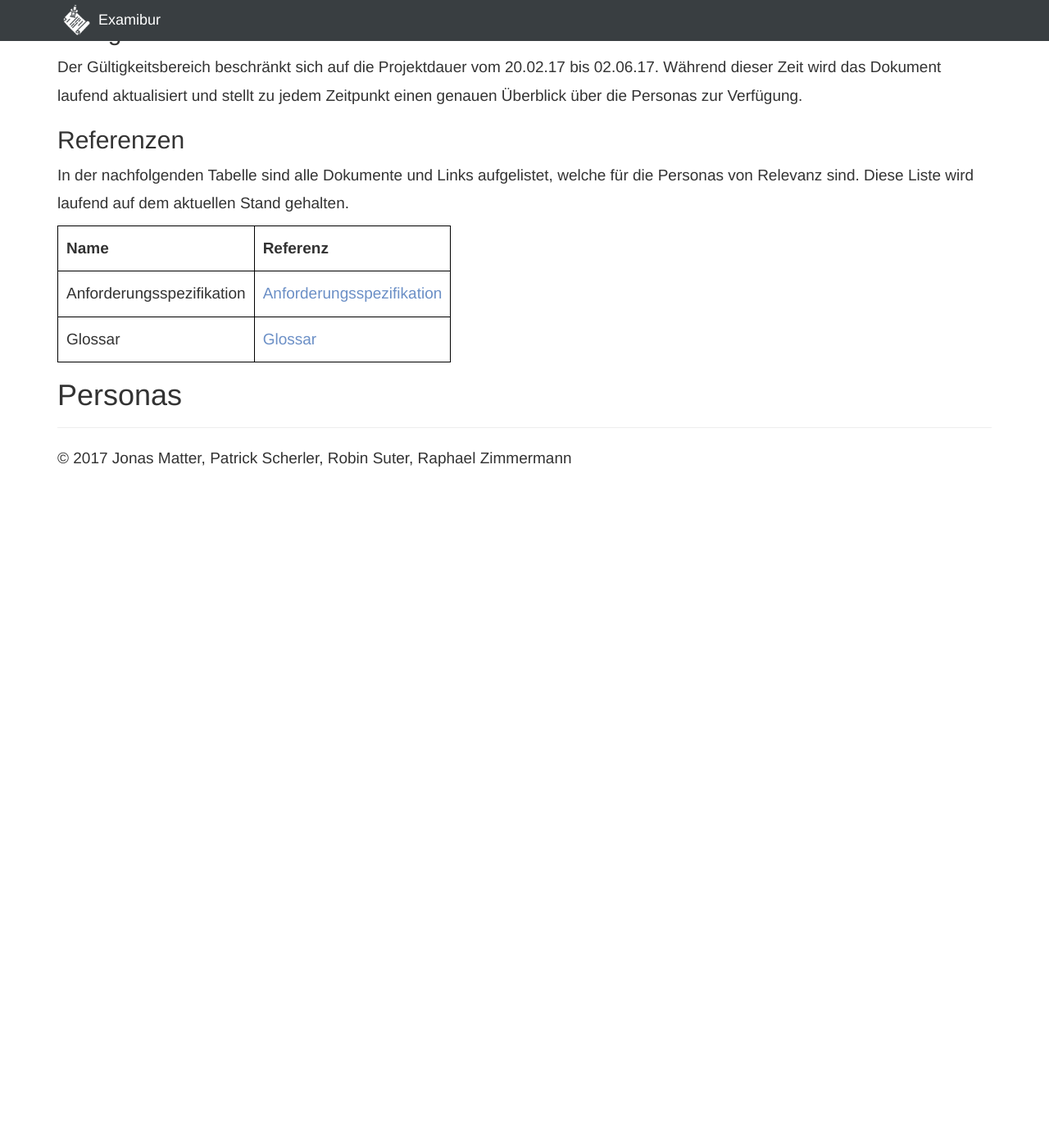
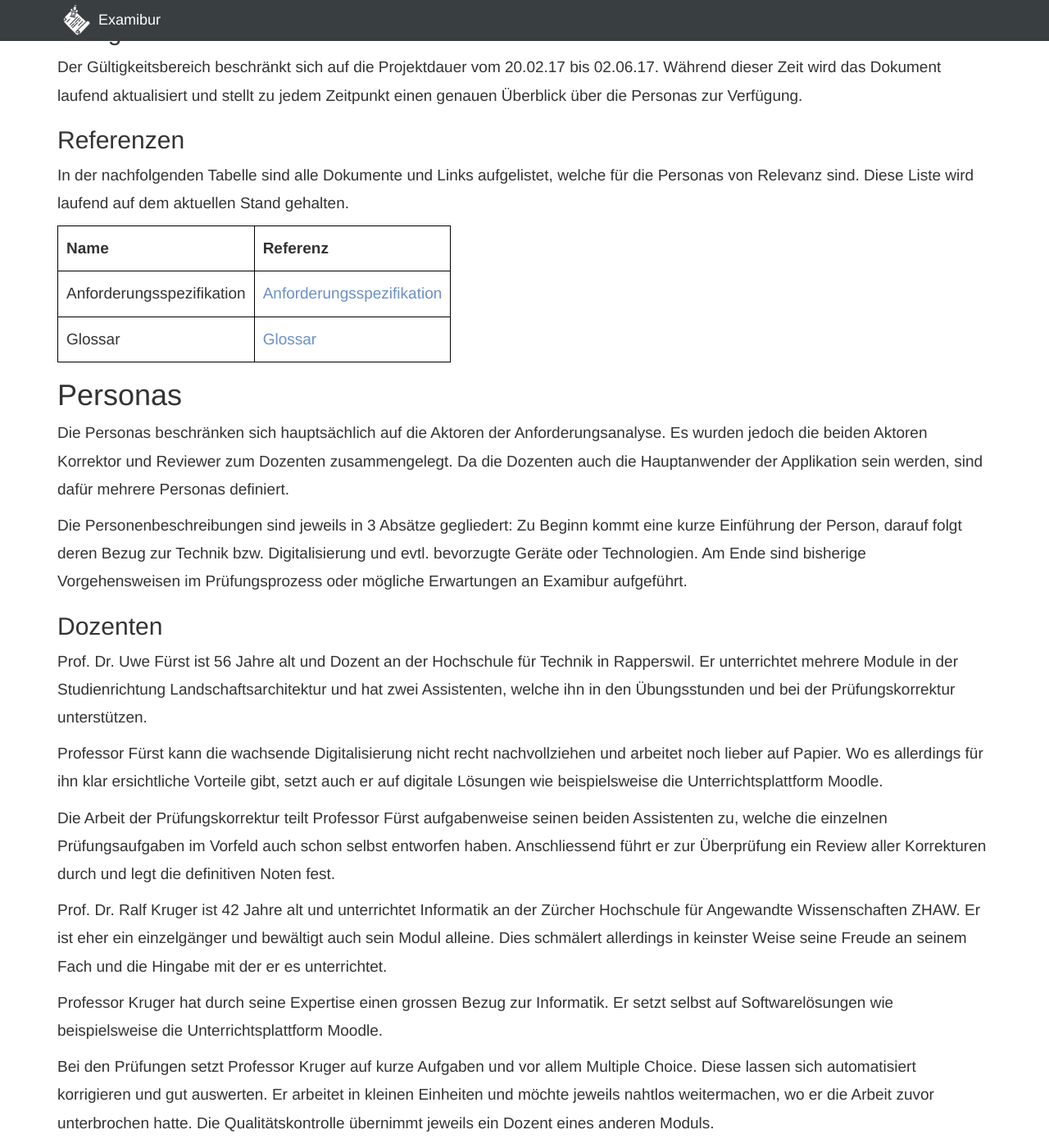
Before and after one commit to Examibur/examibur, a Jekyll site: the page built from docs/personas/personas.md, in a window 1280 px wide and 1400 px high, scrolled down 446 px. Shown: the whole window at 82% size. Built offline with Jekyll 4.4.1, drawn with Linux system fonts in a browser that asks for light colours; nearby versions of some CDN libraries; Markdown is read by kramdown in place of the engine named in the settings; before the commit the page ends 1033 px from its top, so only the background shows below that; some of the changed text lies outside the part shown.

Commit message:
add description to all personas

```diff
--- a/docs/personas/personas.md
+++ b/docs/personas/personas.md
@@ -22,3 +22,37 @@
 | Glossar                           | [Glossar](https://gitlab.com/engineering-projekt/examibur/blob/master/docs/projektplan/glossar.md)                                                                                                                                                   |
 
 # Personas
+
+Die Personas beschränken sich hauptsächlich auf die Aktoren der Anforderungsanalyse. Es wurden jedoch die beiden Aktoren Korrektor und Reviewer zum Dozenten zusammengelegt. Da die Dozenten auch die Hauptanwender der Applikation sein werden, sind dafür mehrere Personas definiert.
+
+Die Personenbeschreibungen sind jeweils in 3 Absätze gegliedert: Zu Beginn kommt eine kurze Einführung der Person, darauf folgt deren Bezug zur Technik bzw. Digitalisierung und evtl. bevorzugte Geräte oder Technologien. Am Ende sind bisherige Vorgehensweisen im Prüfungsprozess oder mögliche Erwartungen an Examibur aufgeführt.
+
+## Dozenten
+
+Prof. Dr. Uwe Fürst ist 56 Jahre alt und Dozent an der Hochschule für Technik in Rapperswil. Er unterrichtet mehrere Module in der Studienrichtung Landschaftsarchitektur und hat zwei Assistenten, welche ihn in den Übungsstunden und bei der Prüfungskorrektur unterstützen.
+
+Professor Fürst kann die wachsende Digitalisierung nicht recht nachvollziehen und arbeitet noch lieber auf Papier. Wo es allerdings für ihn klar ersichtliche Vorteile gibt, setzt auch er auf digitale Lösungen wie beispielsweise die Unterrichtsplattform Moodle.
+
+Die Arbeit der Prüfungskorrektur teilt Professor Fürst aufgabenweise seinen beiden Assistenten zu, welche die einzelnen Prüfungsaufgaben im Vorfeld auch schon selbst entworfen haben. Anschliessend führt er zur Überprüfung ein Review aller Korrekturen durch und legt die definitiven Noten fest.
+
+Prof. Dr. Ralf Kruger ist 42 Jahre alt und unterrichtet Informatik an der Zürcher Hochschule für Angewandte Wissenschaften ZHAW. Er ist eher ein einzelgänger und bewältigt auch sein Modul alleine. Dies schmälert allerdings in keinster Weise seine Freude an seinem Fach und die Hingabe mit der er es unterrichtet.
+
+Professor Kruger hat durch seine Expertise einen grossen Bezug zur Informatik. Er setzt selbst auf Softwarelösungen wie beispielsweise die Unterrichtsplattform Moodle.
+
+Bei den Prüfungen setzt Professor Kruger auf kurze Aufgaben und vor allem Multiple Choice. Diese lassen sich automatisiert korrigieren und gut auswerten. Er arbeitet in kleinen Einheiten und möchte jeweils nahtlos weitermachen, wo er die Arbeit zuvor unterbrochen hatte. Die Qualitätskontrolle übernimmt jeweils ein Dozent eines anderen Moduls.
+
+## Student
+
+Rolf ist 22 Jahre alt und Informatikstudent an der ETH Zürich. Er ist sehr begabt und erziehlt stets Bestnoten. Dennoch möchte er sich weiter verbessern und besucht alle ihm angebotenen Prüfungseinsichten.
+
+Rolf ist ein Digital Native. Im Studium arbeitet er am liebsten mit seinem 13" Lenovo thinkpad und einer jahrelang sorgfältig evaluierten Linux Distro, welche genau auf seine Bedürfnisse passt.
+
+Eine Prüfungseinsicht soll seiner Meinung nach effizient und möglichst transparent ablaufen. Er möchte die Korrekturen des Dozenten verstehen und die daraus folgende Punkteverteilung nachvollziehen können. Gerne würde er auch unterwegs auf seinem Samrtphone eine Prüfung einsehen, um seine Ergebnisse jederzeit im Blick zu haben.
+
+## Verwaltung
+
+Julia Strauss ist 28 Jahre alt und arbeitet im Sekretariat der Hochschule für Technik in Rapperswil.
+
+Julia arbeitet an einem Computer Arbeitsplatz in ihrem Büro an der Hoschule. Sie ist technisch versiert und von ihrer kaufmännischen Ausbildung optimal vorbereitet für die Anwendung von neuen Softwarelösungen.
+
+Für sie sollen die Prüfungsprozesse klar strukturiert und möglichst effizient ablaufen.
```
